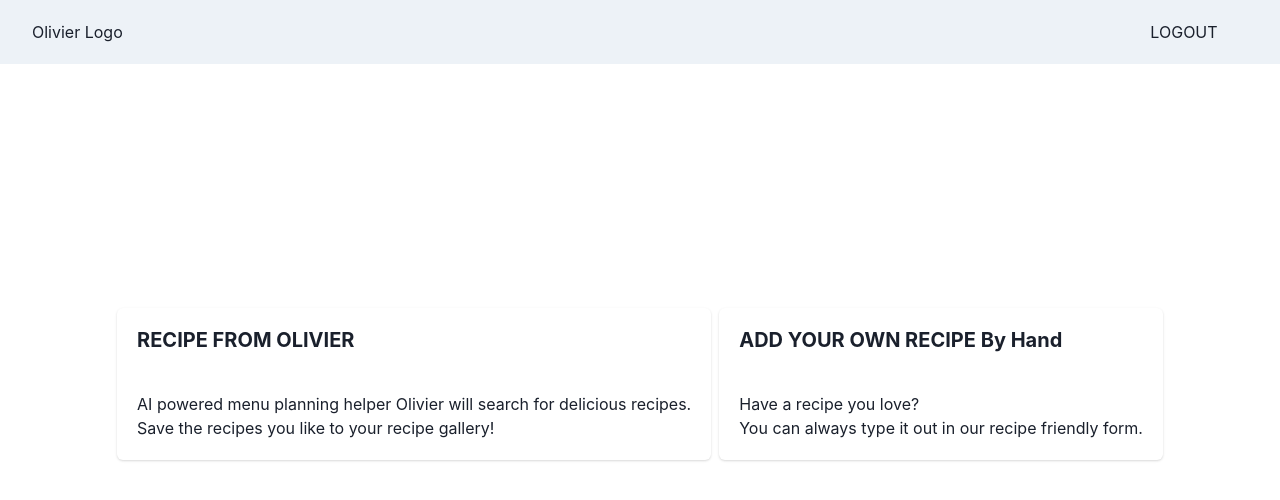
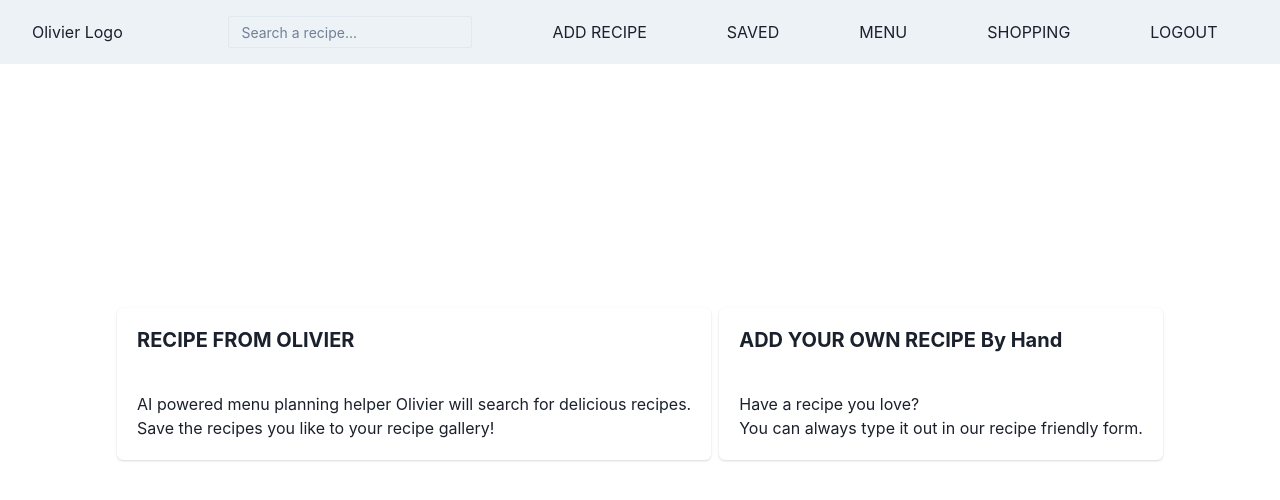
Before and after one commit to Code-the-Dream-School/dd-prac-team1-front, a React (Create React App) app: page /search-choice in a window 1280 px wide. Shown: the top 500 px of the page. Built offline with nearby package versions, Linux system fonts and the light colour scheme.

Commit message:
navbar not commented out

```diff
--- a/src/components/Layout.tsx
+++ b/src/components/Layout.tsx
@@ -8,7 +8,7 @@ import {
   useToast,
   Stack,
   Button,
-//  Input,
+  Input,
 } from "@chakra-ui/react"
 import { HamburgerIcon, CloseIcon } from "@chakra-ui/icons"
 import { NavLink, Outlet } from "react-router-dom"
@@ -58,19 +58,19 @@ export default function Layout() {
           <HStack width="95%" display="flex" justifyContent="space-between" ml="1rem" alignItems="center">
             <Box>Olivier Logo</Box>
             <HStack display={{ base: "none", md: "flex" }} justifyContent={"flex-end"} spacing={20}>
-              {/* <Input
+                <Input
                   size="sm"
                   width="auto"
                   type="text"
                   placeholder="Search a recipe..."
                   id="search"
                   variant="outline"
-                /> */}
+                />
               <HStack as={"nav"} spacing={20} display={{ base: "none", md: "flex" }} justifyContent={"flex-end"}>
-                {/* <NavLink to={""}>ADD RECIPE</NavLink>
-                <NavLink to={""} >SAVED</NavLink>
-                <NavLink to={""}>MENU</NavLink>
-                <NavLink to={""}>SHOPPING</NavLink> */}
+                <NavLink to="/search-choice">ADD RECIPE</NavLink>
+                <NavLink to="/search-choice" >SAVED</NavLink>
+                <NavLink to="/search-choice">MENU</NavLink>
+                <NavLink to="/search-choice">SHOPPING</NavLink>
                 <NavLink onClick={handleLogout} to={""}>LOGOUT</NavLink>
               </HStack>
             </HStack>
@@ -80,10 +80,10 @@ export default function Layout() {
         {isOpen ? (
           <Box pb={4} display={{base: "flex", md: "none" }}>
             <Stack as={"nav"} spacing={4}>
-              {/* <NavLink to={""}>ADD RECIPE</NavLink>
-              <NavLink to={""} >SAVED</NavLink>
-              <NavLink to={""}>MENU</NavLink>
-              <NavLink to={""}>SHOPPING</NavLink> */}
+              <NavLink to="/search-choice">ADD RECIPE</NavLink>
+              <NavLink to="/search-choice" >SAVED</NavLink>
+              <NavLink to="/search-choice">MENU</NavLink>
+              <NavLink to="/search-choice">SHOPPING</NavLink>
               <Button onClick={handleLogout}>LOGOUT</Button>
             </Stack>
           </Box>
```
